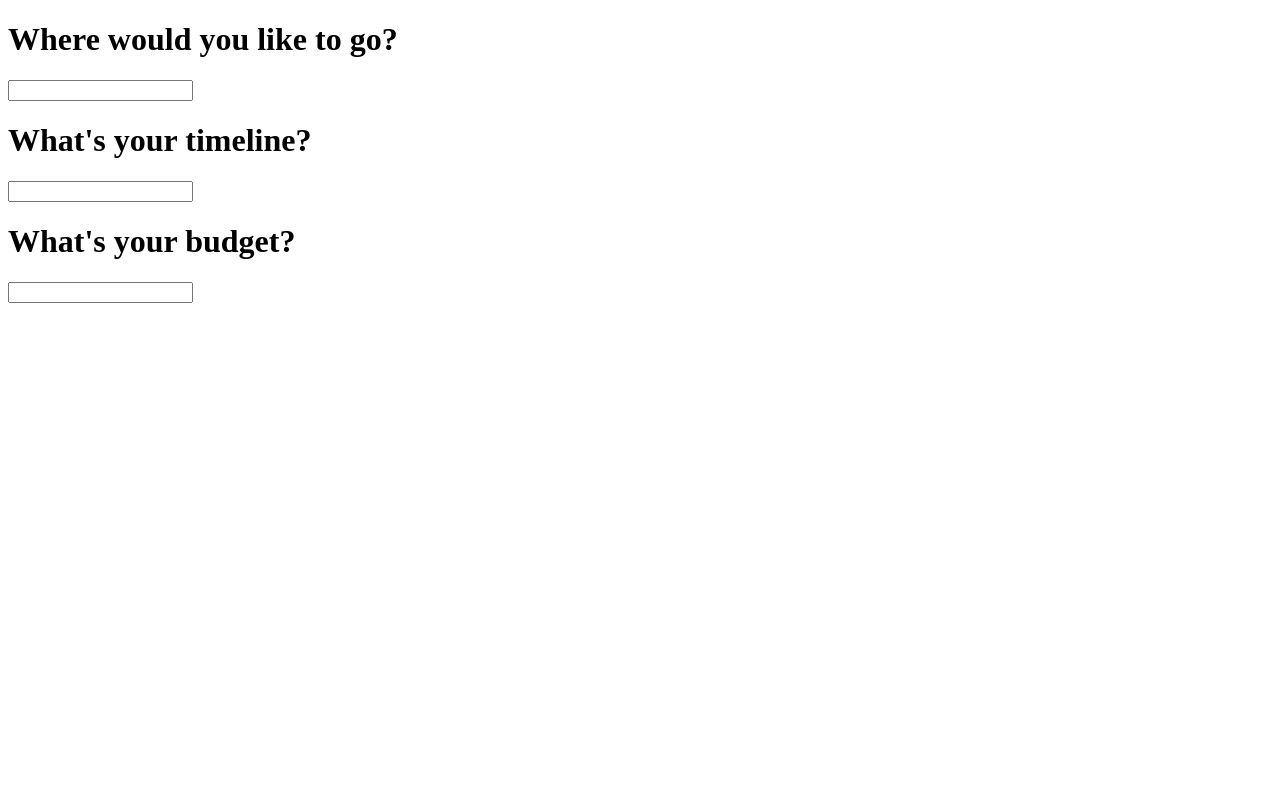
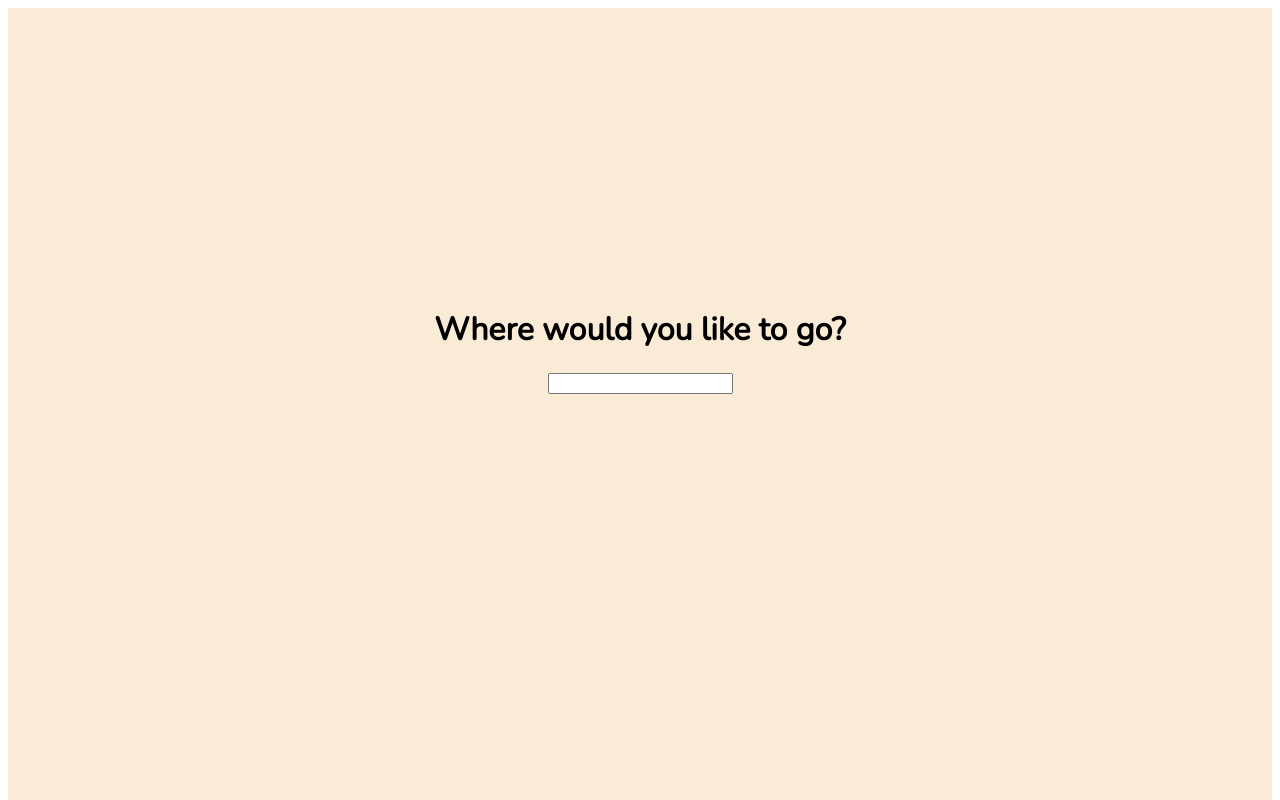
Before and after one commit to maya-rosmarin/Carmen, a React (Create React App) app in the folder frontend/: page / in a window 1280 px wide. Shown: the top 800 px of the page. Built offline with nearby package versions, Linux system fonts and the light colour scheme.

Commit message:
Add landing page styling

```diff
--- a/frontend/app/assets/stylesheets/question.scss
+++ /dev/null
@@ -1,6 +0,0 @@
-.question-form {
-  // height: 100vh;
-  // background-image: image-url("./img/cherry_blossoms.jpg")
-  // background-size: cover;
-  // color: pink;
-}
--- a/frontend/public/index.html
+++ b/frontend/public/index.html
@@ -6,6 +6,7 @@
     <meta name="theme-color" content="#000000">
     <link rel="manifest" href="%PUBLIC_URL%/manifest.json">
     <link rel="shortcut icon" href="%PUBLIC_URL%/favicon.ico">
+    <link href="https://fonts.googleapis.com/css?family=Nunito" rel="stylesheet">
     <script src="//cdnjs.cloudflare.com/ajax/libs/jquery/2.0.3/jquery.min.js"></script>
     <!--
       Notice the use of %PUBLIC_URL% in the tags above.
--- /dev/null
+++ b/frontend/src/assets/stylesheets/question.css
@@ -0,0 +1,19 @@
+.question-form {
+  height: 100vh;
+  background-color: #faebd7;
+  margin: 0;
+  /* background-image: url("../img/cherry-blossoms.jpg"); */
+  /* background-size: cover; */
+}
+
+.question-text {
+  display: flex;
+  flex-direction: column;
+  justify-content: center;
+  align-items: center;
+  font-family: 'Nunito', sans-serif;
+}
+
+.question-text-item {
+  margin-top: 300px;
+}
--- a/frontend/src/components/question.jsx
+++ b/frontend/src/components/question.jsx
@@ -1,4 +1,5 @@
 import React from 'react';
+import '../assets/stylesheets/question.css'
 
 class Question extends React.Component {
   constructor (props) {
@@ -12,11 +13,13 @@ class Question extends React.Component {
 
   render () {
     return (
-      <div>
-        <h1 className="question-form">{this.props.text}</h1>
-        <form onSubmit={this.handleSubmit}>
-          <input type="text"></input>
-        </form>
+      <div className="question-form">
+        <div className="question-text">
+          <h1 className="question-text-item">{this.props.text}</h1>
+          <form onSubmit={this.handleSubmit}>
+            <input type="text"></input>
+          </form>
+        </div>
       </div>
     )
   }
--- a/frontend/src/components/question.scss
+++ /dev/null
@@ -1,6 +0,0 @@
-.question-form {
-  // height: 100vh;
-  // background-image: image-url("./img/cherry_blossoms.jpg")
-  // background-size: cover;
-  color: pink;
-}
```
Also changed, not shown: frontend/app/assets/img/cherry_blossoms.jpg (deleted), frontend/src/assets/img/cherry-blossoms.jpg (added).
